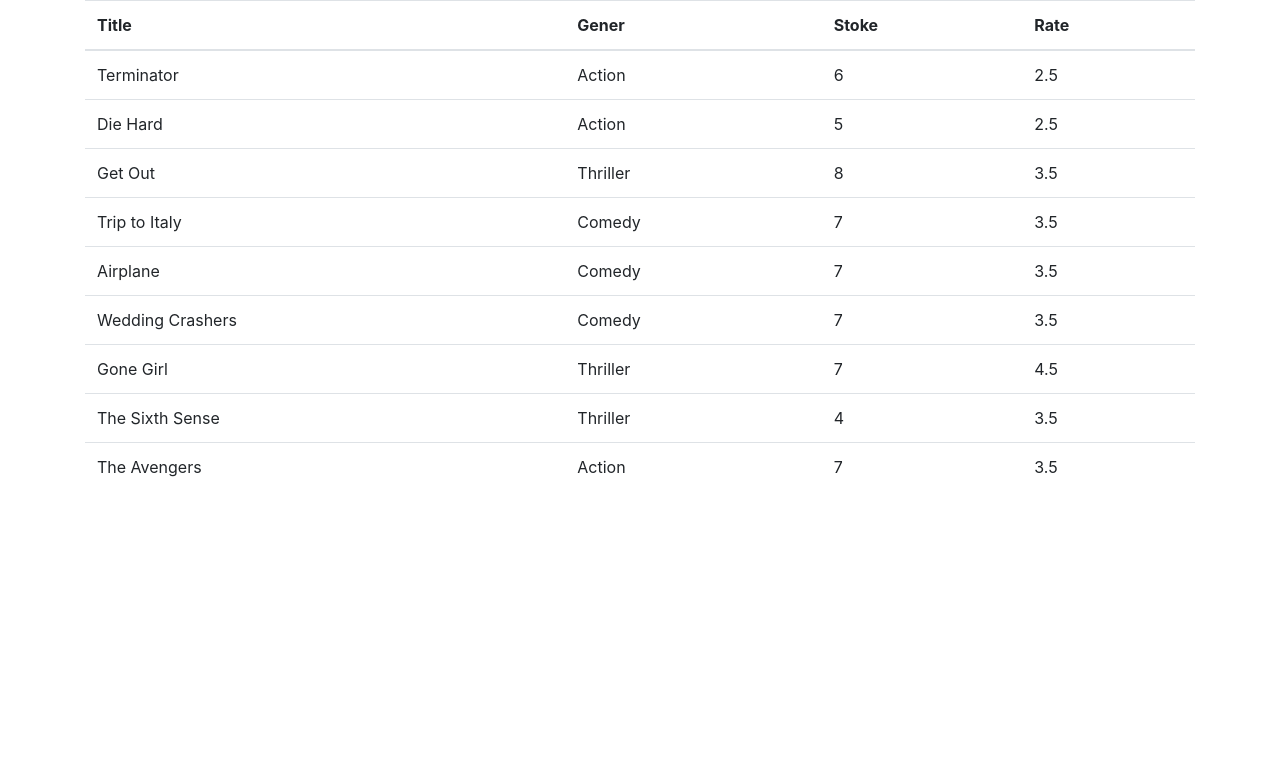
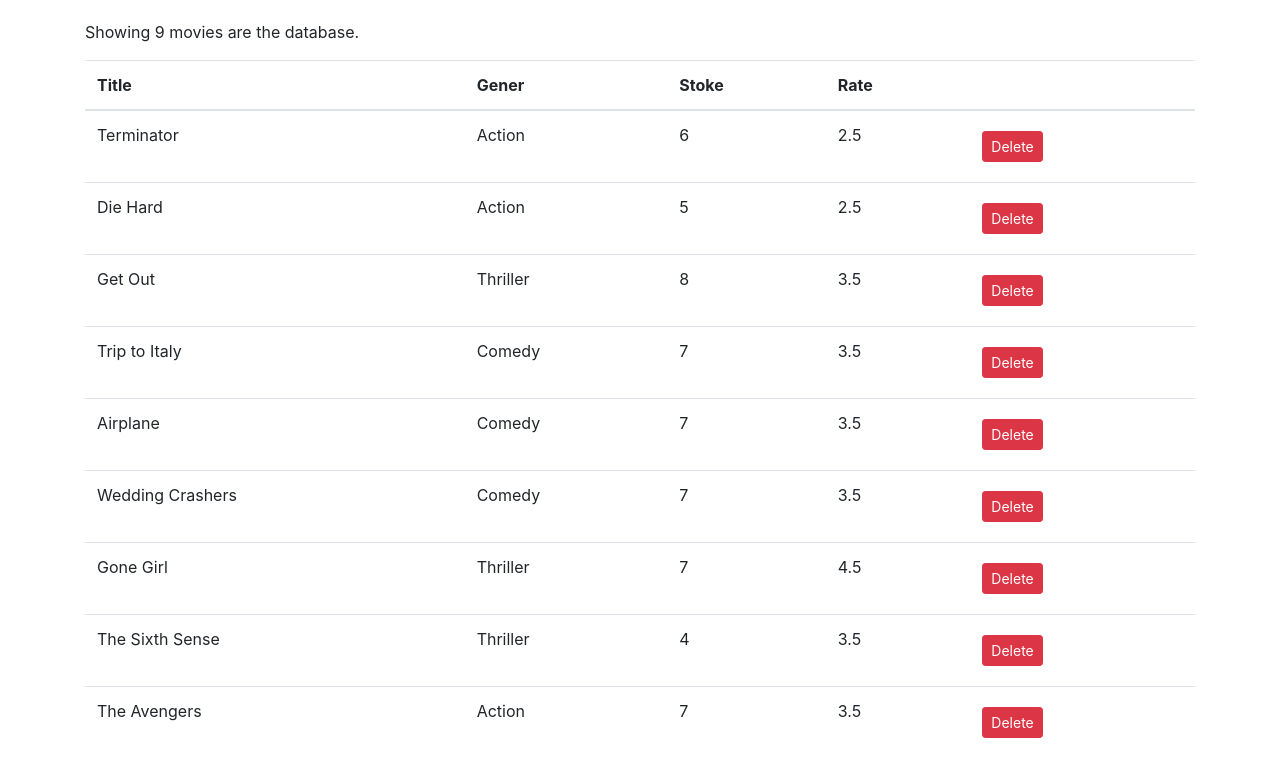
Before and after one commit to tege1984/vidley-frontend, a React (Create React App) app: page / in a window 1280 px wide. Shown: the top 776 px of the page. Built offline with nearby package versions, Linux system fonts and the light colour scheme.

Commit message:
movie components is added

```diff
--- a/src/components/movies.jsx
+++ b/src/components/movies.jsx
@@ -4,15 +4,27 @@ class Movies extends Component {
   state = {
     movies: getMovies()
   };
+
+  handleDelete = movie => {
+    const movies = this.state.movies.filter(m => m._id !== movie._id);
+    this.setState({ movies });
+  };
+
   render() {
+    const { length: count } = this.state.movies;
+    if (count === 0) return <p>There are no movies in the database</p>;
     return (
+      <React.Fragment>
+        <p>Showing {count} movies are the database.</p>
+
         <table className="table">
           <thead>
             <tr>
-            <th scope="col">Title</th>
-            <th scope="col">Gener</th>
-            <th scope="col">Stoke</th>
-            <th scope="col">Rate</th>
+              <th>Title</th>
+              <th>Gener</th>
+              <th>Stoke</th>
+              <th>Rate</th>
+              <th />
             </tr>
           </thead>
           <tbody>
@@ -22,10 +34,20 @@ class Movies extends Component {
                 <td>{movie.genre.name}</td>
                 <td>{movie.numberInStock}</td>
                 <td>{movie.dailyRentalRate}</td>
+                <td>
+                  <button
+                    onClick={() => this.handleDelete(movie)}
+                    className="btn btn-danger btn-sm m-2"
+                  >
+                    {" "}
+                    Delete
+                  </button>
+                </td>
               </tr>
             ))}
           </tbody>
         </table>
+      </React.Fragment>
     );
   }
 }
--- a/src/index.css
+++ b/src/index.css
@@ -1,5 +1,5 @@
 body {
   margin: 0;
-  padding: 0;
+  padding: 20px 0 0 0;
   font-family: sans-serif;
 }
```
Lines whose indentation alone changed are shown as unchanged.
